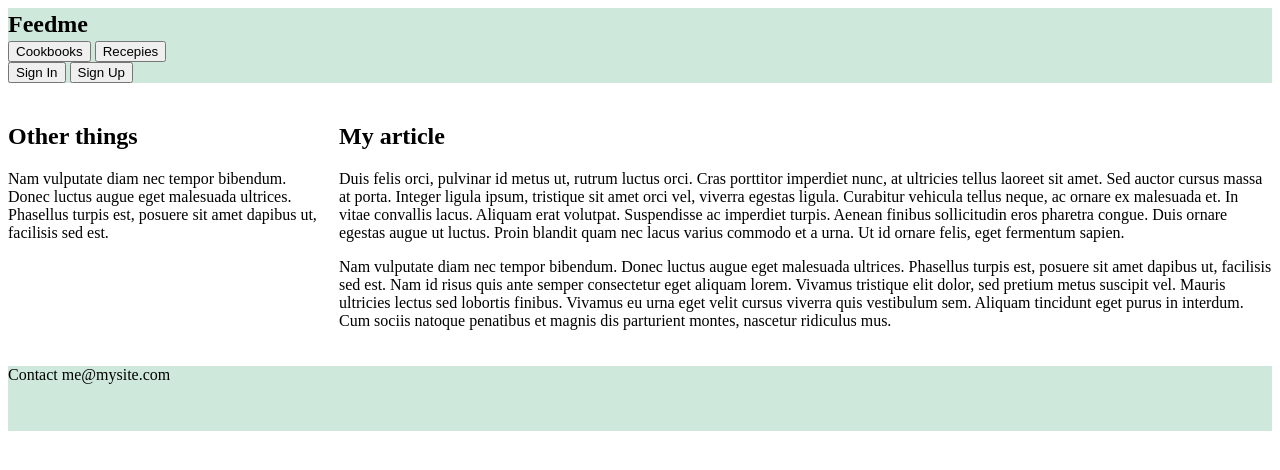
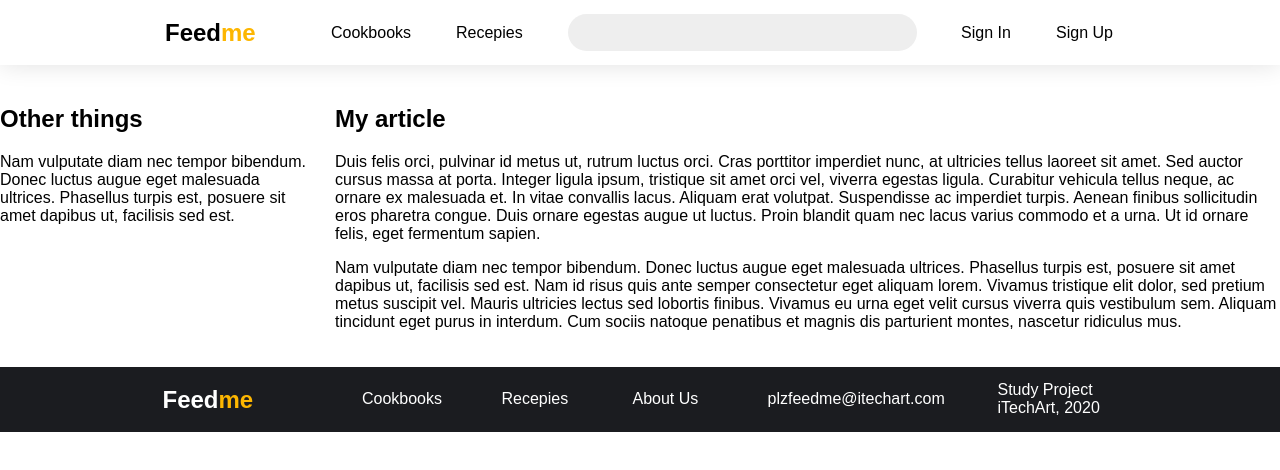
Before and after one commit to PavelPyasecky/cookbooks, a plain HTML site: page main_page.html in a window 1280 px wide. Drawn offline with Linux system fonts and the light colour scheme; a web font is replaced by a local one.

Commit message:
Create header & footer

```diff
--- a/css/main.css
+++ b/css/main.css
@@ -1,70 +1,169 @@
 @font-face {
     font-family: "Nunito";
     src: url("../fonts/Nunito/Nunito-VariableFont_wght.ttf");
-    src: url("../fonts/Nunito/Nunito-Italic-VariableFont_wght.ttf");
+}
+
+:root {
+    --bar-height: 65px;
+    --color-primary: #ffffff
+}
+
+body {
+    font-family: Nunito, sans-serif;
+    margin: 0;
 }
 
 .container {
     display: grid;
     grid-template-areas:
         "header header"
-        "sidebar content"
+        "sidebar article"
         "footer footer";
     grid-template-columns: 1fr 3fr;
-    grid-auto-rows: minmax(65px, auto);  /*65px;*/
+    grid-auto-rows: minmax(65px, auto);
     gap: 20px;
 }
 
-header {
+.header {
     grid-area: header;
-    background-color: rgb(207,232,220);
+    background: #FFFFFF;
+    align-items: center;
+    box-shadow: 0 0 25px rgba(0, 0, 0, 0.12);
 }
 
-.logo {
-    font-family: Nunito, serif;
+.header-container {
+    display: grid;
+    grid-template-areas:
+        ". logo . cookbooks recepies search-form . . sign-in . sign-up .";
+    grid-template-columns: minmax(auto, 165px) 87px minmax(45px, 73px) 125px 118px minmax(80px, 547px) 45px auto 65px 30px 65px minmax(auto, 165px);
+    grid-template-rows: 65px;
+    width: 100%;
+}
+
+.header__logo {
+    font-family: Nunito, sans-serif;
     font-size: 24px;
     font-style: normal;
-    font-weight: 700;
+    font-weight: bold;
     line-height: 33px;
-    letter-spacing: 0em;
-    text-align: left;
+    display: flex;
+    align-items: center;
+    grid-area: logo;
 }
 
-body {
-    font-family: Nunito;
+.logo_me {
+    color: #fdb601;
 }
 
+.header__btn {
+    height: 100%;
+    background-color: inherit;
+    border: none;
+    font-family: Nunito, sans-serif;
+    font-style: normal;
+    font-weight: normal;
+    font-size: 16px;
+    line-height: 22px;
+    display: flex;
+    align-items: center;
+}
+
+.btn_cookbooks {
+    width: 80px;
+    text-align: center;
+    grid-area: cookbooks;
+}
+
+.btn_recepies {
+    width: 73px;
+    grid-area: recepies;
+}
+
+.btn_sign-in {
+    width: 65px;
+    text-align: right;
+    grid-area: sign-in;
+}
+
+.btn_sign-up {
+    width: 70px;
+    text-align: right;
+    grid-area: sign-up;
+}
+
+.search-form-wrapper {
+    width: 381px;
+    grid-area: search-form;
+}
+
+.search-form {
+    height: 35px;
+    width: 100%;
+    border-radius: 37px;
+    background: #EEEEEE;
+    border: none;
+    padding-left: 5px;
+    grid-area: search-form;
+}
+
+.footer {
+    grid-area: footer;
+    background: #1B1C20;
+    color: #ffffff;
+    align-items: center;
+}
+
+.footer-container {
+    display: grid;
+    grid-template-areas:
+        ". logo-ft . cookbooks-ft recepies-ft about-us . email . sign .";
+    grid-template-columns: minmax(auto, 165px) 87px minmax(45px, 103px) 149px 131px 85px 50px 180px minmax(50px, auto) 120px minmax(auto, 165px);
+    grid-template-rows: 65px;
+    width: 100%;
+}
+
+.footer__logo {
+    font-family: Nunito, sans-serif;
+    font-size: 24px;
+    font-style: normal;
+    font-weight: bold;
+    line-height: 33px;
+    display: flex;
+    grid-area: logo-ft;
+}
+
+.link_cookbooks {
+    width: 99px;
+    text-align: center;
+    grid-area: cookbooks-ft;
+}
+
+.link_recepies {
+    width: 81px;
+    grid-area: recepies-ft;
+}
+
+.link_about-us {
+    width: 85px;
+    grid-area: about-us;
+}
+
+.link_email {
+    width: 223px;
+    grid-area: email;
+}
+
+.link_sign {
+    width: 120px;
+    grid-area: sign;
+}
+
+
+
 article {
-    grid-area: content;
+    grid-area: article;
 }
 
 aside {
     grid-area: sidebar;
 }
-
-footer {
-    grid-area: footer;
-    background-color: rgb(207,232,220);
-}
-
-/*header {*/
-/*    grid-column: 1/3;*/
-/*    grid-row: 1;*/
-/*    background-color: rgb(207,232,220);*/
-/*}*/
-
-/*article {*/
-/*    grid-column: 2;*/
-/*    grid-row: 2;*/
-/*}*/
-
-/*aside {*/
-/*    grid-column: 1;*/
-/*    grid-row: 2;*/
-/*}*/
-
-/*footer {*/
-/*    grid-column: 1/3;*/
-/*    grid-row: 3;*/
-/*    background-color: rgb(207,232,220);*/
-/*}*/
--- a/main_page.html
+++ b/main_page.html
@@ -7,15 +7,14 @@
 </head>
 <body>
     <div class="container">
-        <header class="header">
-            <div class="logo">Feedme</div>
-            <button>Cookbooks</button>
-            <button>Recepies</button>
-            <div class="search-form"></div>
-            <button>Sign In</button>
-            <button>Sign Up</button>
+        <header class="header header-container">
+            <span class="header__logo">Feed<b class="logo_me">me</b></span>
+            <button class="header__btn btn_cookbooks">Cookbooks</button>
+            <button class="header__btn btn_recepies">Recepies</button>
+                <input class="search-form" type="text"/>
+            <button class="header__btn btn_sign-in">Sign In</button>
+            <button class="header__btn btn_sign-up">Sign Up</button>
         </header>
-<!--        <header>This is my lovely blog</header>-->
         <article>
             <h1>My article</h1>
             <p>Duis felis orci, pulvinar id metus ut, rutrum luctus orci. Cras porttitor imperdiet nunc, at ultricies tellus laoreet sit amet. Sed auctor cursus massa at porta. Integer ligula ipsum, tristique sit amet orci vel, viverra egestas ligula. Curabitur vehicula tellus neque, ac ornare ex malesuada et. In vitae convallis lacus. Aliquam erat volutpat. Suspendisse ac imperdiet turpis. Aenean finibus sollicitudin eros pharetra congue. Duis ornare egestas augue ut luctus. Proin blandit quam nec lacus varius commodo et a urna. Ut id ornare felis, eget fermentum sapien.</p>
@@ -24,7 +23,17 @@
         </article>
         <aside><h2>Other things</h2>
             <p>Nam vulputate diam nec tempor bibendum. Donec luctus augue eget malesuada ultrices. Phasellus turpis est, posuere sit amet dapibus ut, facilisis sed est.</p></aside>
-        <footer>Contact me@mysite.com</footer>
+        <footer class="footer footer-container">
+            <span class="footer__logo">Feed<b class="logo_me">me</b></span>
+            <a class="footer__link link_cookbooks">Cookbooks</a>
+            <a class="footer__link link_recepies">Recepies</a>
+            <a class="footer__link link_about-us">About Us</a>
+            <a class="footer__link link_email">plzfeedme@itechart.com</a>
+            <div class="link_sign">
+                <a class="footer__link link_sign-top">Study Project</a>
+                <a class="footer__link link_sign-bottom">iTechArt, 2020</a>
+            </div>
+        </footer>
     </div>
 </body>
 </html>
```
